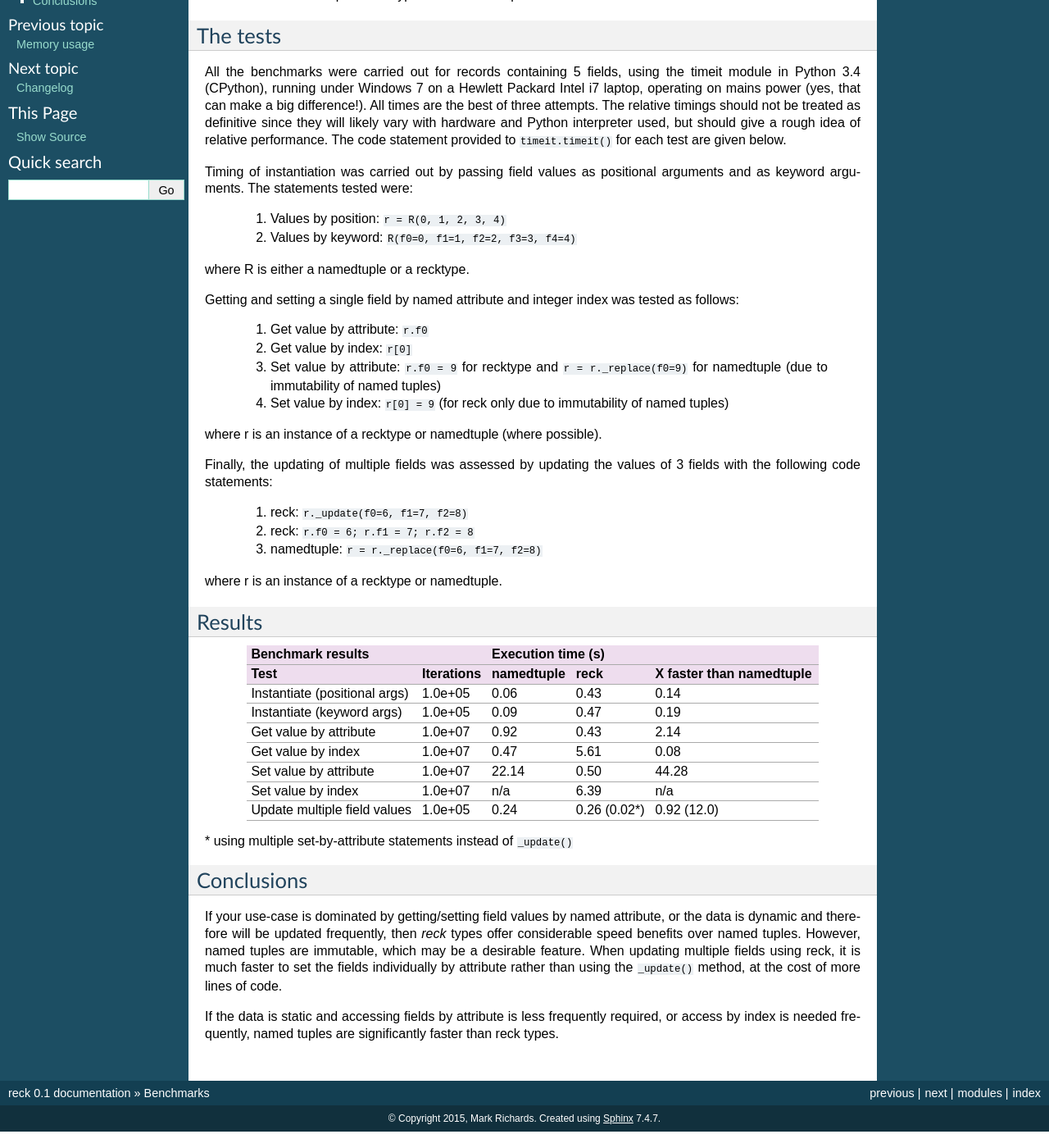
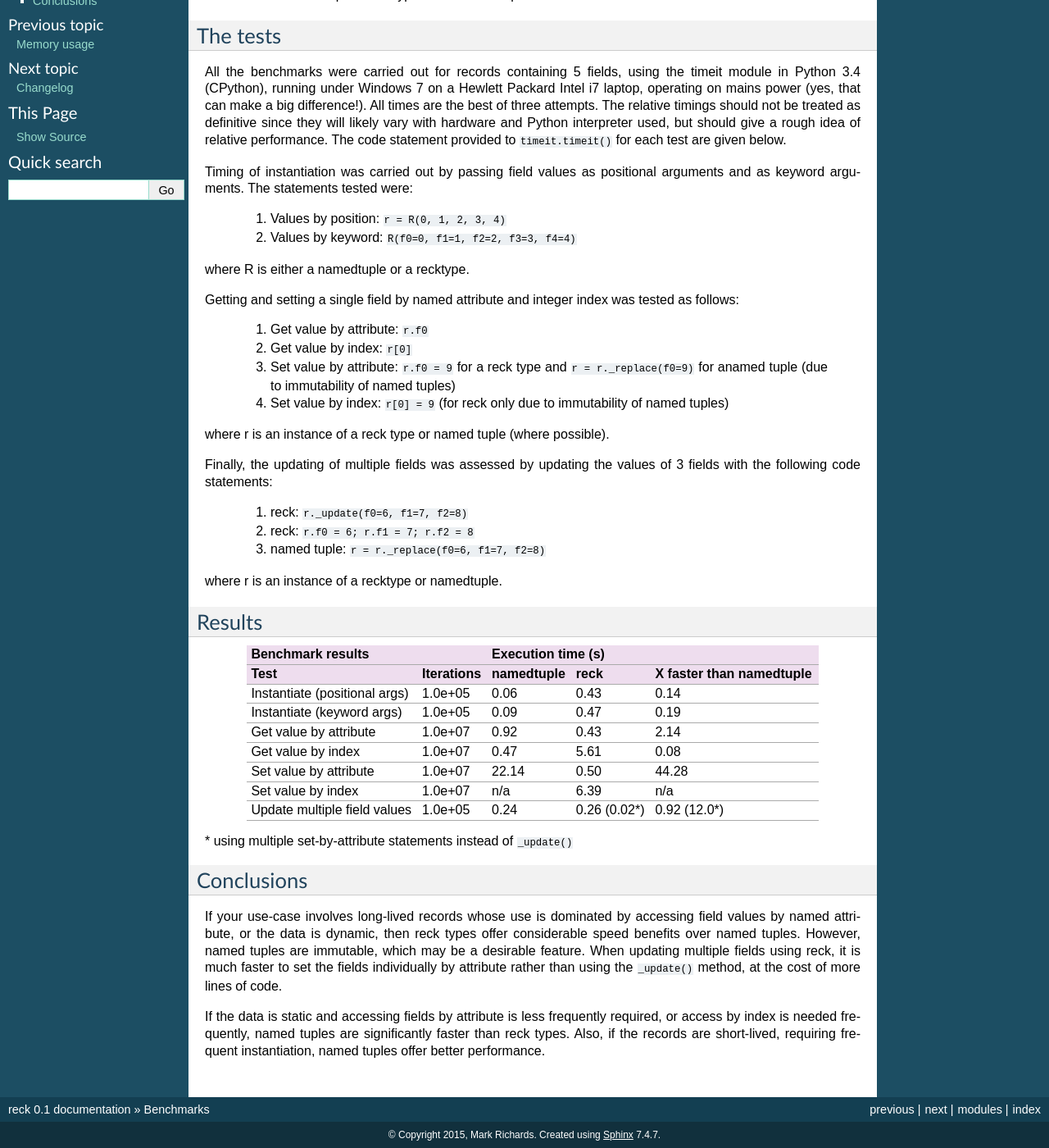
Before and after one commit to woodcrafty/reck, a Sphinx documentation site: the page built from docs/benchmarks.rst, in a window 1280 px wide and 1400 px high, scrolled down 129 px. Shown: the whole window at 82% size. Built offline with Sphinx 7.4.7, drawn with Linux system fonts in a browser that asks for light colours; some of the changed text lies outside the part shown.

Commit message:
Tweaked text

```diff
--- a/docs/benchmarks.rst
+++ b/docs/benchmarks.rst
@@ -1,7 +1,7 @@
 ==========
 Benchmarks
 ==========
-If you are using recktypes in time critical code you will be interested in the
+If you are using reck types in time critical code you will be interested in the
 speed benchmarks described in this section. The tests compare reck types
 with named tuples.
 
@@ -29,20 +29,20 @@ tested as follows:
 
     1. Get value by attribute: ``r.f0``
     2. Get value by index: ``r[0]``
-    3. Set value by attribute: ``r.f0 = 9`` for recktype and
-       ``r = r._replace(f0=9)`` for namedtuple (due to immutability of named
+    3. Set value by attribute: ``r.f0 = 9`` for a reck type and
+       ``r = r._replace(f0=9)`` for anamed tuple (due to immutability of named
        tuples)
     4. Set value by index: ``r[0] = 9`` (for reck only due to immutability
        of named tuples)
 
-where r is an instance of a recktype or namedtuple (where possible).
+where r is an instance of a reck type or named tuple (where possible).
 
 Finally, the updating of multiple fields was assessed by updating the values
 of 3 fields with the following code statements:
 
     1. reck: ``r._update(f0=6, f1=7, f2=8)``
     2. reck: ``r.f0 = 6; r.f1 = 7; r.f2 = 8``
-    3. namedtuple: ``r = r._replace(f0=6, f1=7, f2=8)``
+    3. named tuple: ``r = r._replace(f0=6, f1=7, f2=8)``
 
 where r is an instance of a recktype or namedtuple.
 
@@ -59,15 +59,15 @@ Get value by attribute         1.0e+07      0.92       0.43           2.14
 Get value by index             1.0e+07      0.47       5.61           0.08
 Set value by attribute         1.0e+07     22.14       0.50          44.28
 Set value by index             1.0e+07       n/a       6.39            n/a
-Update multiple field values   1.0e+05      0.24       0.26 (0.02*)   0.92 (12.0)
+Update multiple field values   1.0e+05      0.24       0.26 (0.02*)   0.92 (12.0*)
 =============================  ==========  ==========  ============  ========================
 | * using multiple set-by-attribute statements instead of ``_update()``
 
 Conclusions
 ===========
-If your use-case is dominated by getting/setting field values by named
-attribute, or the data is dynamic and therefore will be updated frequently,
-then *reck* types offer considerable speed benefits over named tuples. However,
+If your use-case involves long-lived records whose use is dominated by
+accessing field values by named attribute, or the data is dynamic,
+then reck types offer considerable speed benefits over named tuples. However,
 named tuples are immutable, which may be a desirable feature. When updating
 multiple fields using reck, it is much faster to set the fields individually
 by attribute rather than using the ``_update()`` method, at the cost of more
@@ -75,4 +75,5 @@ lines of code.
 
 If the data is static and accessing fields by attribute is less frequently
 required, or access by index is needed frequently, named tuples are
-significantly faster than reck types.
+significantly faster than reck types. Also, if the records are short-lived,
+requiring frequent instantiation, named tuples offer better performance.
```
